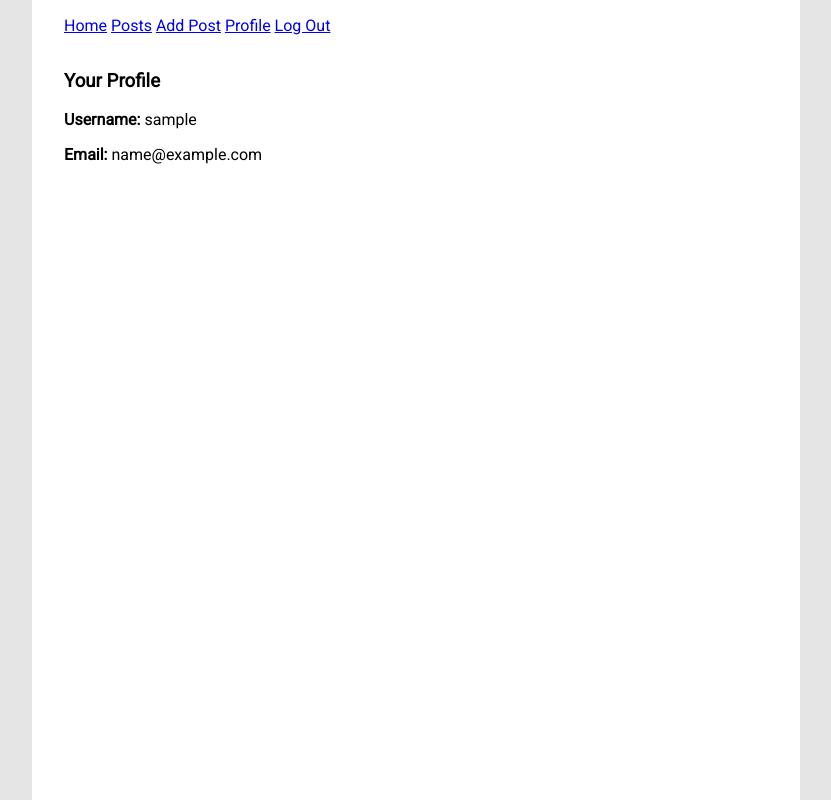
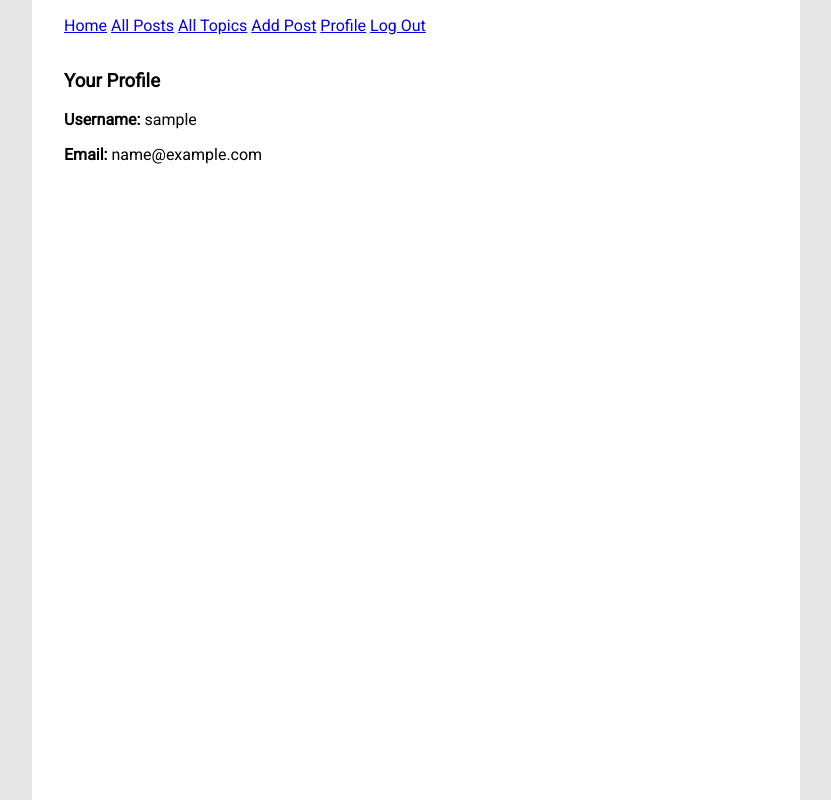
Before and after one commit to kimpea/python-blog, a Django app: page /accounts/profile/ in a window 1280 px wide. Shown: the whole page, without its empty margins (224-1055 px from the left). Run offline with Django 3.2, Linux system fonts and the light colour scheme; the visitor is signed in with stand-in values (Sample User, id 1); data comes from the database, SQL or seed files in the repository.

Commit message:
Add link for topics

```diff
--- a/templates/base.html
+++ b/templates/base.html
@@ -14,7 +14,8 @@
     <div id="wrapper">
         <div id="nav">
             <a href="{% url 'index' %}">Home</a>
-            <a href="{% url 'posts' %}">Posts</a>
+            <a href="{% url 'posts' %}">All Posts</a>
+            <a href="{% url 'topics' %}">All Topics</a>
             {% if user.is_authenticated %}
             <a href="{% url 'add_post' %}">Add Post</a>
             <a href="{% url 'profile' %}">Profile</a>
```
